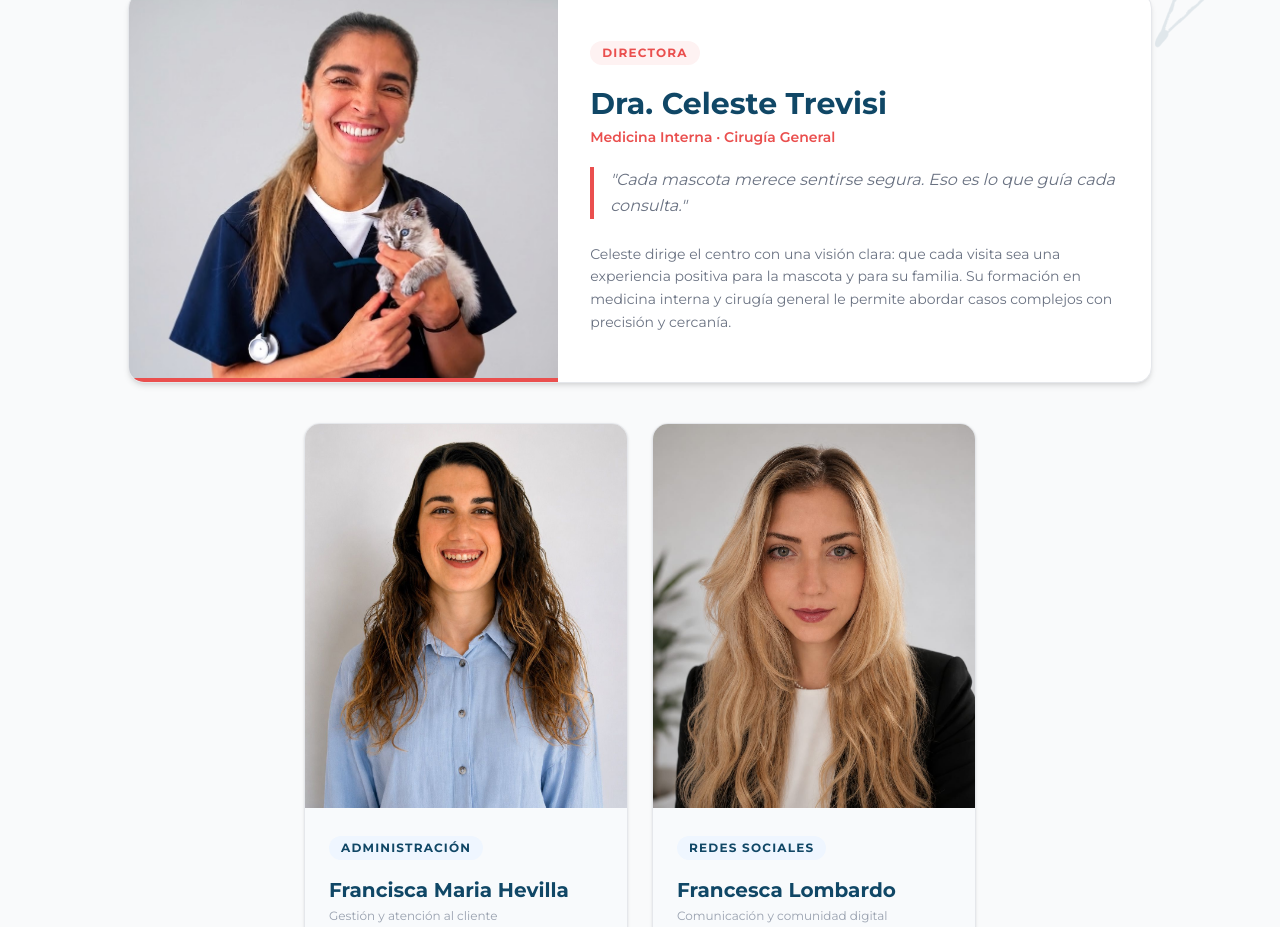
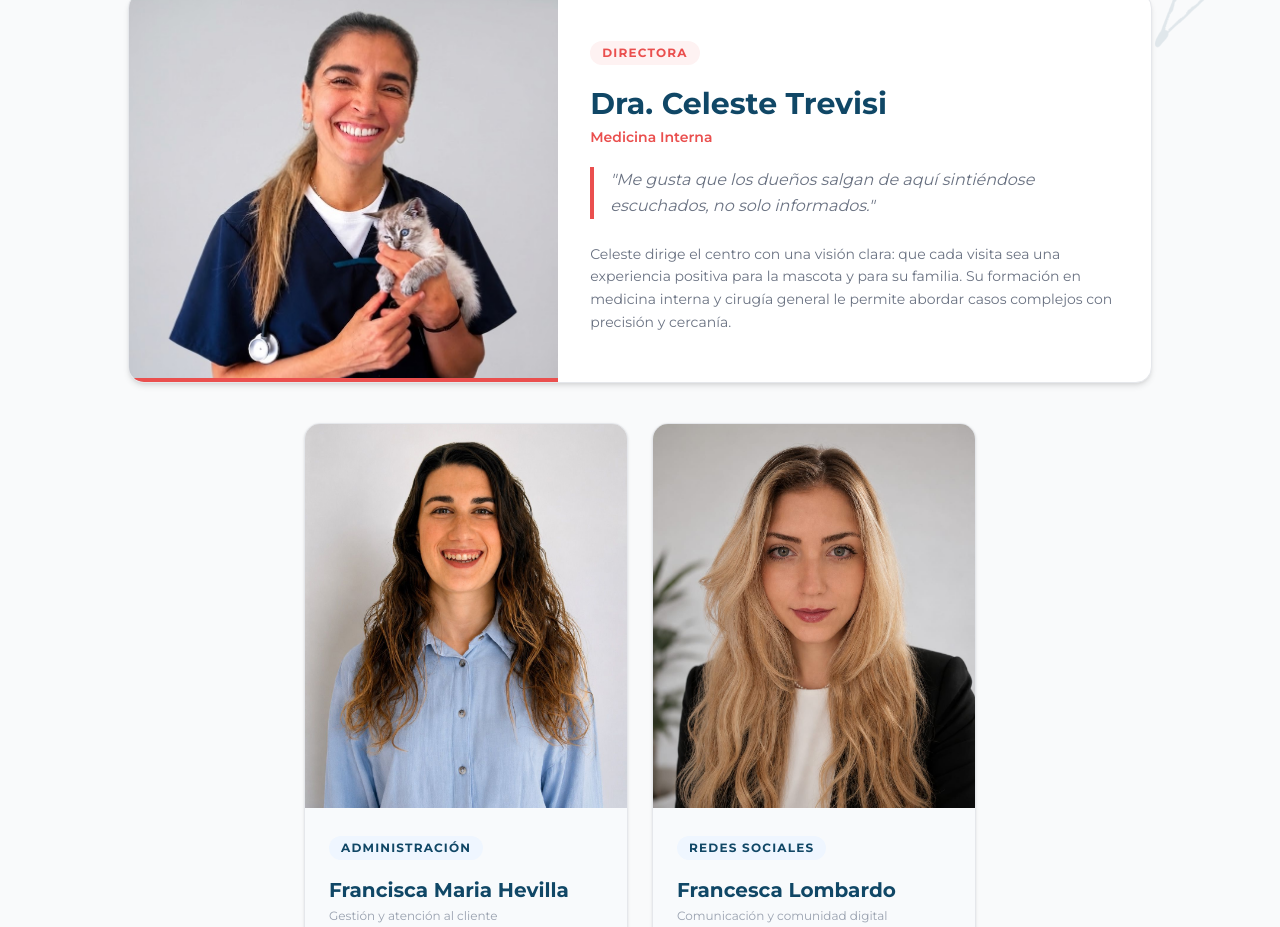
Before and after one commit to frandevp/Veter-web, a Next.js app in the folder veter-web/: page /equipo in a window 1280 px wide. Shown: the part 1280-2207 px from the top of the page. Built offline with nearby package versions, Linux system fonts and the light colour scheme.

Commit message:
fix: directora sin cirugía general, frase más cercana

```diff
--- a/veter-web/app/equipo/page.tsx
+++ b/veter-web/app/equipo/page.tsx
@@ -122,12 +122,12 @@ Directora
 Dra. Celeste Trevisi
 </h3>
 <p className="text-sm font-semibold mb-5" style={{ color: "#ea4f4e" }}>
-Medicina Interna · Cirugía General
+Medicina Interna
 </p>
 
 {/* Quote */}
 <blockquote className="border-l-4 pl-4 italic text-gray-500 text-base leading-relaxed mb-6" style={{ borderColor: "#ea4f4e" }}>
-"Cada mascota merece sentirse segura. Eso es lo que guía cada consulta."
+"Me gusta que los dueños salgan de aquí sintiéndose escuchados, no solo informados."
 </blockquote>
 
 <p className="text-gray-500 text-sm leading-relaxed">
```
